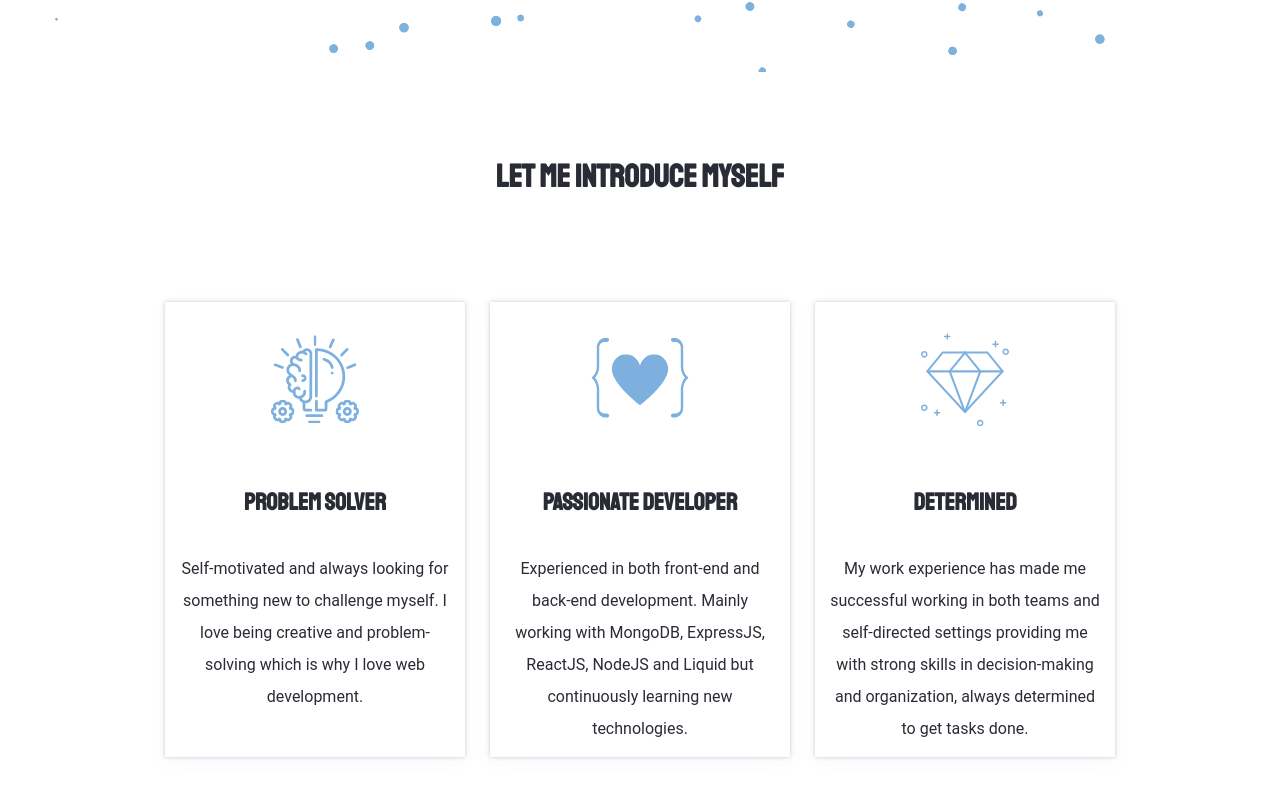
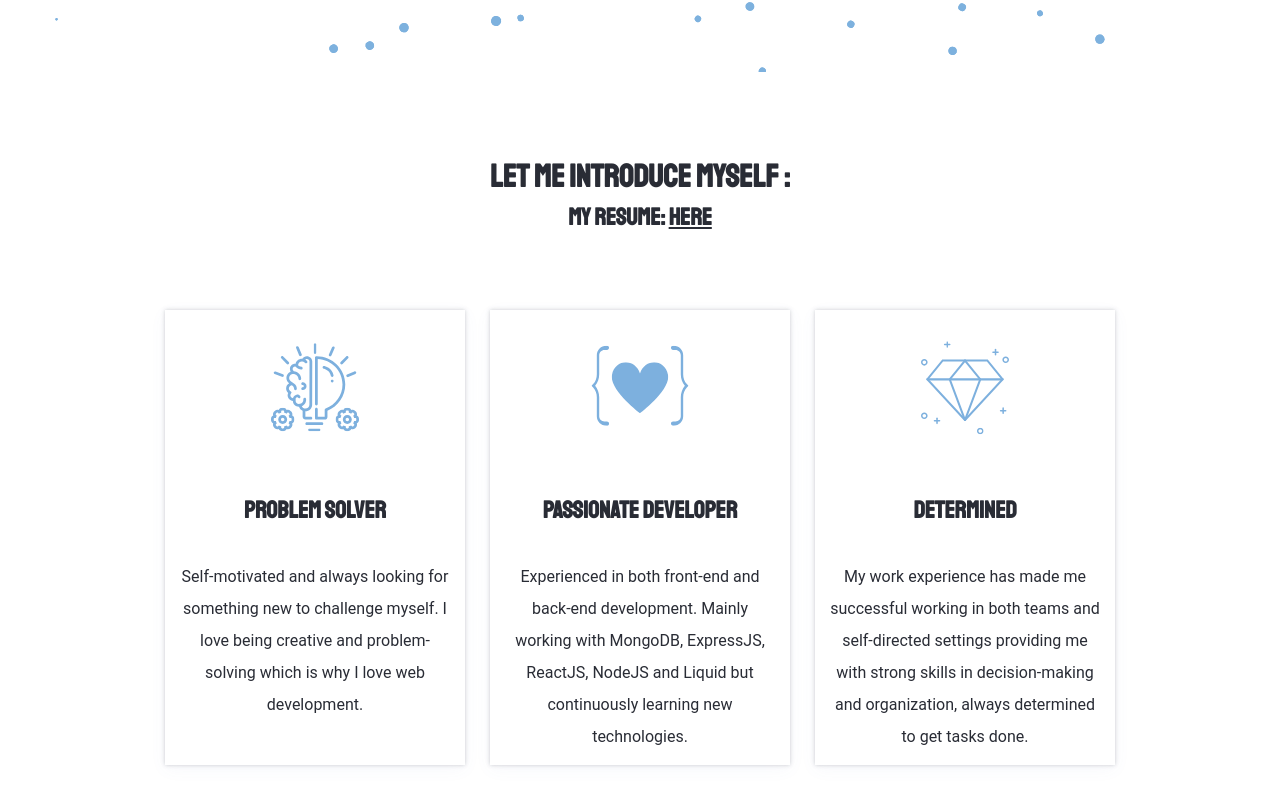
Before and after one commit to Samanthaponce5/UpdatedPort, a React (Create React App) app: page / in a window 1280 px wide. Shown: the part 788-1600 px from the top of the page. Built offline with nearby package versions, Linux system fonts and the light colour scheme.

Commit message:
resume added

```diff
--- a/src/App.css
+++ b/src/App.css
@@ -469,7 +469,7 @@ body.dark .paragraph-intro .text-span {
   flex-direction: column;
   align-items: center;
   color: #292c35;
-  row-gap: 5rem
+  row-gap: 3rem
 }
 
 .wrap_about > div h1 {
@@ -556,6 +556,15 @@ body.dark .card {
 .about-intro {
   line-height: 2;
   font-family: Roboto, sans-serif;
+}
+.resume_link a{
+  color: inherit;
+}
+.resume_link{
+  margin: 5px;
+}
+.intro_header{
+  text-align: center;
 }
 .tech_task {
   width: 100%;
--- a/src/Components/About.js
+++ b/src/Components/About.js
@@ -5,6 +5,7 @@ import lightDiamond from '../img/lightDiamond.svg'
 import diamond from '../img/darkDiamond.svg'
 import lightHeart from '../img/lightModeLove.svg'
 import heart from '../img/darkModeLove.svg'
+import Resume from './Resume.pdf'
 
 import { SiShopify } from 'react-icons/si'
 import { SiJavascript } from 'react-icons/si'
@@ -32,9 +33,11 @@ export default class About extends React.Component {
     return (
       <div id="about" className="page_wrapper">
         <div className="wrap_about">
-          <div>
-            <h1>Let Me Introduce Myself</h1>
+          <div className='intro_header'>
+            <h1>Let Me Introduce Myself : </h1>
+            <h2 className='resume_link'>My Resume:  <a href={Resume} target="_blank">Here</a></h2>
           </div>
+
 
           <div className="info_wrapper">
             <div class="flex">
```
Also changed, not shown: 1 other file (tests, documents, lock files or other folders).
